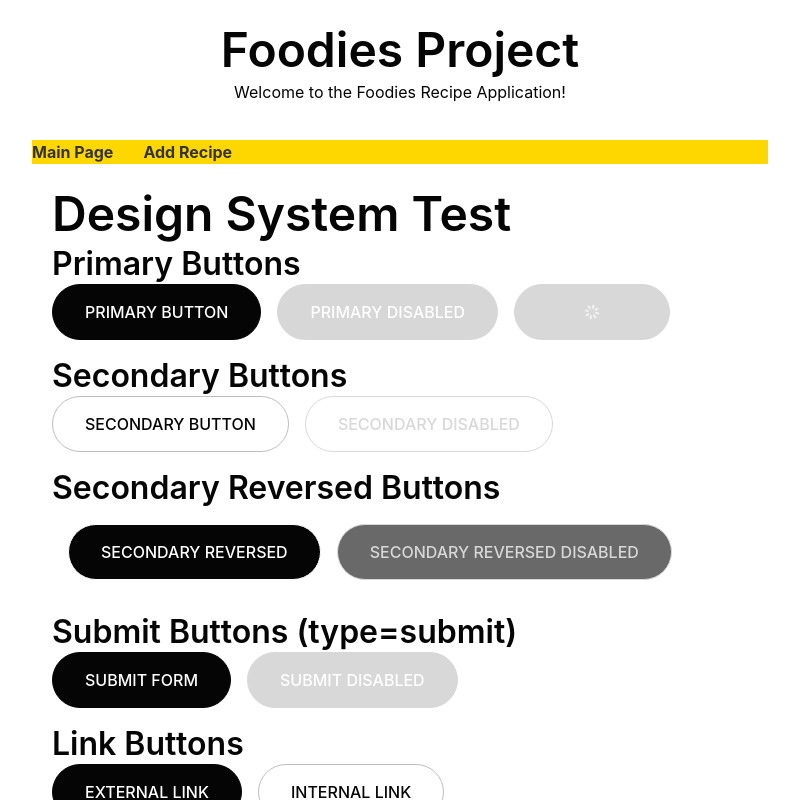
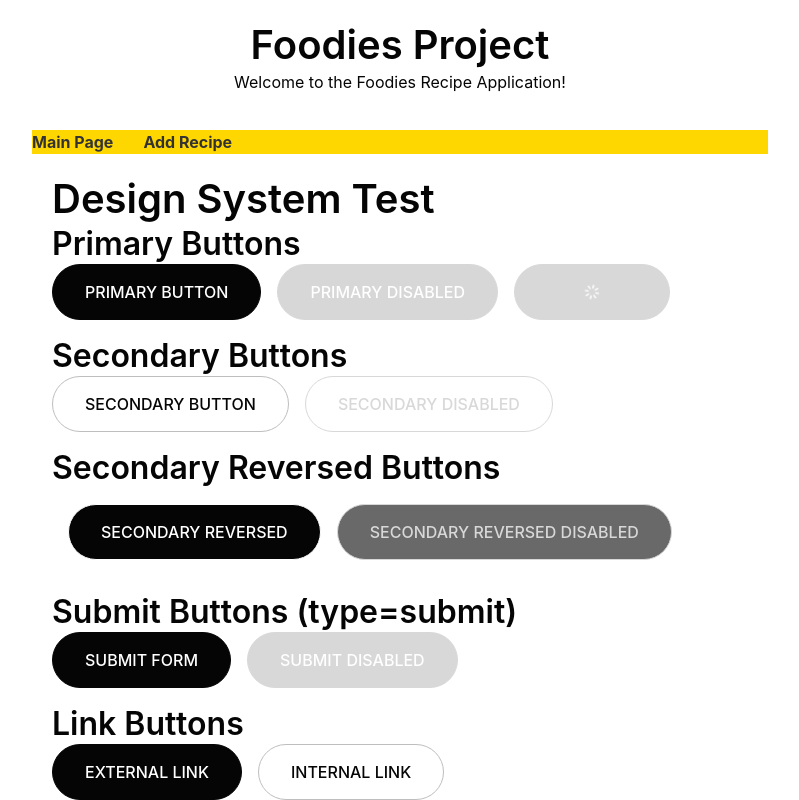
Before and after one commit to Racot86/foodies-project-team-3, a React app: page /design-system in a window 1280 px wide. Shown: the top 800 px of the page, without its empty margins (240-1039 px from the left). Built offline with nearby package versions, Linux system fonts and the light colour scheme; the HTML template or start-up script is replaced by a standard one.

Commit message:
made a correction

```diff
--- a/src/components/ui/Button/Button.module.css
+++ b/src/components/ui/Button/Button.module.css
@@ -68,9 +68,9 @@
 
 .primary:hover:not(:disabled),
 .primary:focus-visible {
-  background-color: var(--btn-primary-hover-bg);
   border-color: var(--btn-primary-hover-bg);
   transform: translateY(-2px);
+  color: var(--color-white);
   box-shadow: var(--shadow-lg);
 }
 
--- a/src/components/ui/Fields/Fields.module.css
+++ b/src/components/ui/Fields/Fields.module.css
@@ -11,7 +11,7 @@
 }
 
 .field label {
-  font-weight: var(--font-weight-bold);
+  font-weight: var(--font-bold);
   text-transform: uppercase;
   font-size: 16px;
 }
@@ -40,7 +40,7 @@
 .field.strong input {
   text-transform: uppercase;
   font-family: "Mulish Bold", Arial, sans-serif;
-  font-weight: var(--font-weight-bold);
+  font-weight: var(--font-bold);
   font-size: 18px;
 }
 
--- a/src/components/ui/Text/Text.module.css
+++ b/src/components/ui/Text/Text.module.css
@@ -28,23 +28,23 @@
 
 /* Sizes */
 .size-xs {
-  font-size: var(--font-size-xs);
+  font-size: var(--font-xs);
 }
 
 .size-sm {
-  font-size: var(--font-size-sm);
+  font-size: var(--font-sm);
 }
 
 .size-md {
-  font-size: var(--font-size-md);
+  font-size: var(--font-md);
 }
 
 .size-lg {
-  font-size: var(--font-size-lg);
+  font-size: var(--font-lg);
 }
 
 .size-xl {
-  font-size: var(--font-size-xl);
+  font-size: var(--font-xl);
 }
 
 /* Colors */
@@ -78,19 +78,19 @@
 
 /* Font weights */
 .weight-normal {
-  font-weight: var(--font-weight-normal);
+  font-weight: var(--font-normal);
 }
 
 .weight-medium {
-  font-weight: var(--font-weight-medium);
+  font-weight: var(--font-medium);
 }
 
 .weight-semibold {
-  font-weight: var(--font-weight-semibold);
+  font-weight: var(--font-semibold);
 }
 
 .weight-bold {
-  font-weight: var(--font-weight-bold);
+  font-weight: var(--font-bold);
 }
 
 /* Text alignment */
@@ -109,23 +109,23 @@
 /* Responsive typography */
 @media (max-width: 767px) {
   .size-xs {
-    font-size: calc(var(--font-size-xs) * 0.9);
+    font-size: calc(var(--font-xs) * 0.9);
   }
 
   .size-sm {
-    font-size: calc(var(--font-size-sm) * 0.9);
+    font-size: calc(var(--font-sm) * 0.9);
   }
 
   .size-md {
-    font-size: calc(var(--font-size-md) * 0.95);
+    font-size: calc(var(--font-md) * 0.95);
   }
 
   .size-lg {
-    font-size: calc(var(--font-size-lg) * 0.95);
+    font-size: calc(var(--font-lg) * 0.95);
   }
 
   .size-xl {
-    font-size: calc(var(--font-size-xl) * 0.95);
+    font-size: calc(var(--font-xl) * 0.95);
   }
 }
 
--- a/src/styles/variables.css
+++ b/src/styles/variables.css
@@ -40,17 +40,6 @@
   --spacing-3xl: 64px;
 
   /* === FONT SIZES === */
-  --font-size-xs: 12px;
-  --font-size-sm: 14px;
-  --font-size-md: 16px;
-  --font-size-lg: 18px;
-  --font-size-xl: 20px;
-  --font-size-2xl: 24px;
-  --font-size-3xl: 32px;
-  --font-size-4xl: 40px;
-  --font-size-5xl: 48px;
-
-  /* Legacy font sizes */
   --font-xs: 12px;
   --font-sm: 14px;
   --font-md: 16px;
@@ -58,15 +47,9 @@
   --font-xl: 20px;
   --font-2xl: 24px;
   --font-3xl: 32px;
-  --font-4xl: 48px;
+  --font-4xl: 40px;
 
   /* === FONT WEIGHTS === */
-  --font-weight-normal: 400;
-  --font-weight-medium: 500;
-  --font-weight-semibold: 600;
-  --font-weight-bold: 700;
-
-  /* Legacy font weights */
   --font-normal: 400;
   --font-medium: 500;
   --font-semibold: 600;
@@ -82,17 +65,9 @@
   --line-height-tight: 1.25;
   --line-height-heading: 1.375;
   --line-height-body: 1.5;
-  --line-height-normal: 1.5; /* Legacy */
+  --line-height-normal: 1.5;
 
   /* === BORDER RADIUS === */
-  --border-radius-sm: 4px;
-  --border-radius-md: 8px;
-  --border-radius-lg: 12px;
-  --border-radius-xl: 16px;
-  --border-radius-xxl: 30px;
-  --border-radius-full: 9999px;
-
-  /* Legacy radius */
   --radius-sm: 4px;
   --radius-md: 8px;
   --radius-lg: 12px;
@@ -111,10 +86,6 @@
   --transition-slow: 350ms ease-in-out;
 
   /* === BREAKPOINTS (for reference) === */
-  /* mobile-small: up to 374px */
-  /* mobile: 375px - 767px */
-  /* tablet: 768px - 1439px */
-  /* desktop: 1440px+ */
   --container-mobile: 375px;
   --container-tablet: 768px;
   --container-desktop: 1440px;
```
